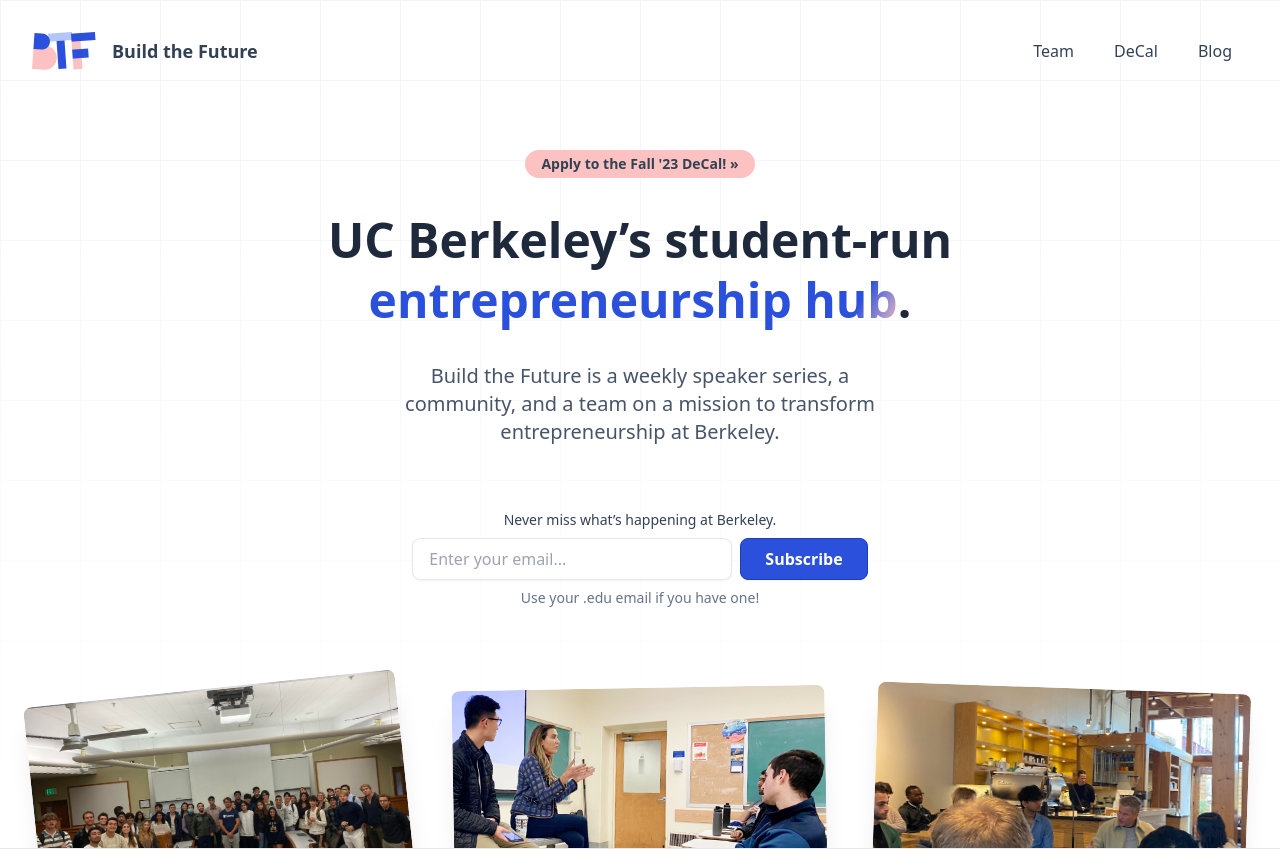
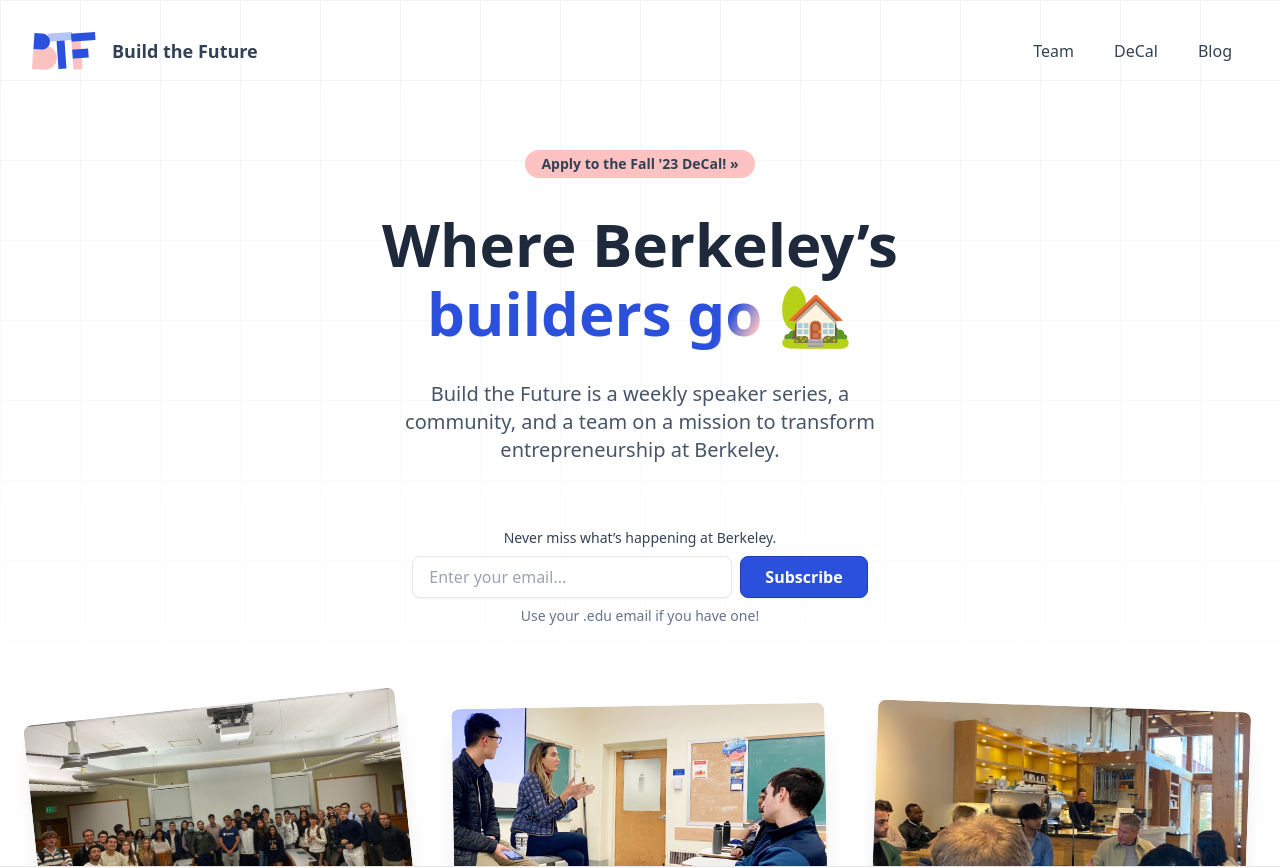
Before and after one commit to btfcal/website, a Next.js app: page / in a window 1280 px wide. Shown: the top 868 px of the page. Built offline with nearby package versions, Linux system fonts and the light colour scheme.

Commit message:
Update tagline

```diff
--- a/app/page.tsx
+++ b/app/page.tsx
@@ -64,9 +64,9 @@
 				>
 					Apply to the Fall &apos;23 DeCal! »
 				</Link>
-				<h1 className="title mt-8 text-slate-800 md:text-5xl">
-					UC&nbsp;Berkeley’s student-run{" "}
-					<span className="shiny text-primary">entrepreneurship hub</span>.
+				<h1 className="mt-8 max-w-xl font-accent text-4xl font-bold !leading-[1.15] text-slate-800 md:text-6xl">
+					Where Berkeley’s{" "}
+					<span className="shiny text-primary">builders go</span> 🏡
 				</h1>
 				<p className="mb-12 mt-8 max-w-[45ch] text-lg text-slate-600 sm:text-xl">
 					Build the Future is a weekly speaker series, a community, and a team
```
